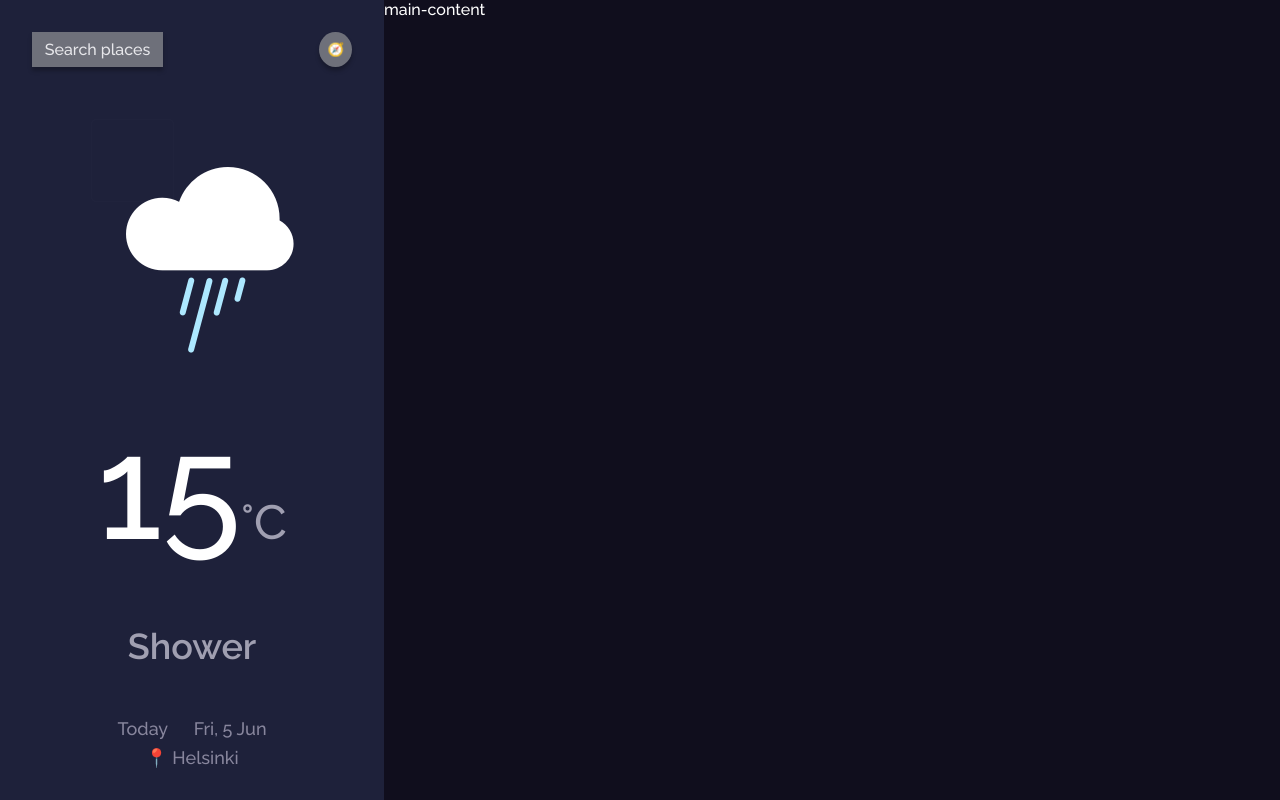
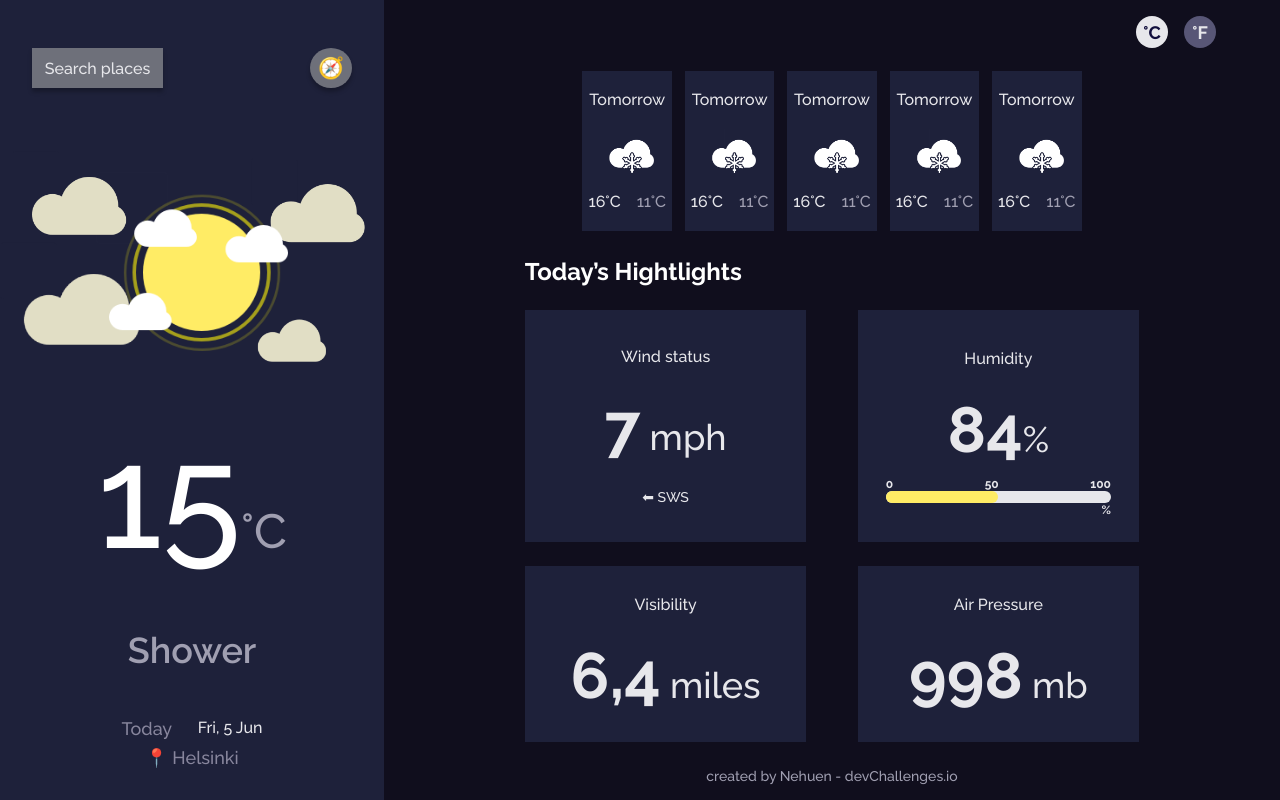
Before and after one commit to NehuenCuenca/weather-app-nc, a Vue app: page / in a window 1280 px wide. Built offline with nearby package versions, Linux system fonts and the light colour scheme.

Commit message:
desktop mediaquery ready

```diff
--- a/src/App.vue
+++ b/src/App.vue
@@ -1,11 +1,35 @@
 <template>
   <div class="semi-drawer">
     <div class="search-buttons">
-      <button class="search-places">Search places</button>
+      <button class="search-places" @click="() => isSearchingPlaces = true">Search places</button>
       <button class="activate-location">🧭</button>
     </div>
 
-    <img src="./assets/LightRain.png" alt="" />
+    <form class="search-for-places" v-if="isSearchingPlaces" @submit.prevent="submitForm">
+      <button class="close-btn" @click="() => isSearchingPlaces = false">X</button>
+
+      <div class="write-block">
+        <input type="text" placeholder="🔍 search location">
+        <button>Search</button>
+      </div>
+
+      <ul class="default-places-list">
+        <li class="default-place-item">
+          <button>London</button>
+        </li>
+        <li class="default-place-item">
+          <button>Barcelona</button>
+        </li>
+        <li class="default-place-item">
+          <button>Long Beach</button>
+        </li>
+      </ul>
+    </form>
+
+    <div class="parent">
+      <img src="./assets/Cloud-background.png" alt="cloud" class="bg-img">
+      <img src="./assets/LightCloud.png" alt="principal" class="principal-img">
+    </div>
 
     <div class="big-grade-today">
       <span class="number">15</span>
@@ -20,21 +44,122 @@
       <span class="location">📍 Helsinki</span>
     </div>
   </div>
-  <div class="main-content">main-content</div>
+
+  <div class="main-content">
+    <div class="measure-selector">
+      <button class="celsius active">°C</button>
+      <button class="fahrenheit">°F</button>
+    </div>
+
+    <ul class="next-days-list">
+      <li class="next-day-item">
+        <span class="date">Tomorrow</span>
+        <img src="./assets/Snow.png" alt="" class="climate">
+        <div class="max-min">
+          <span class="max">16°C</span>
+          <span class="min">11°C</span>
+        </div>
+      </li>
+      <li class="next-day-item">
+        <span class="date">Tomorrow</span>
+        <img src="./assets/Snow.png" alt="" class="climate">
+        <div class="max-min">
+          <span class="max">16°C</span>
+          <span class="min">11°C</span>
+        </div>
+      </li>
+      <li class="next-day-item">
+        <span class="date">Tomorrow</span>
+        <img src="./assets/Snow.png" alt="" class="climate">
+        <div class="max-min">
+          <span class="max">16°C</span>
+          <span class="min">11°C</span>
+        </div>
+      </li>
+      <li class="next-day-item">
+        <span class="date">Tomorrow</span>
+        <img src="./assets/Snow.png" alt="" class="climate">
+        <div class="max-min">
+          <span class="max">16°C</span>
+          <span class="min">11°C</span>
+        </div>
+      </li>
+      <li class="next-day-item">
+        <span class="date">Tomorrow</span>
+        <img src="./assets/Snow.png" alt="" class="climate">
+        <div class="max-min">
+          <span class="max">16°C</span>
+          <span class="min">11°C</span>
+        </div>
+      </li>
+    </ul>
+
+    <div class="todays-hightlights">
+      <span class="title">Today’s Hightlights </span>
+      <div class="first-row-wrapper">
+        <div class="hightlight wind-status">
+          <span class="title">Wind status</span>
+          <div class="big-number">
+            <span class="number">7</span>
+            <span class="not-number"> mph</span>
+          </div>
+          <span class="wind-direction">⬅ SWS</span>
+        </div>
+        <div class="hightlight humidity-status">
+          <span class="title">Humidity</span>
+          <div class="big-number">
+            <span class="number">84</span>
+            <span class="not-number">%</span>
+          </div>
+          <div class="progress-bar-parent">
+            <div class="bg-bar-child"></div>
+            <div class="percentages">
+              <span class="zero">0</span>
+              <span class="fifty">50</span>
+              <span class="hundred">100</span>
+            </div>
+            <span class="percentage-icon">%</span>
+          </div>
+        </div>
+      </div>
+      <div class="hightlight visibility-status">
+        <span class="title">Visibility</span>
+        <div class="big-number">
+          <span class="number">6,4</span>
+          <span class="not-number"> miles</span>
+        </div>
+      </div>
+      <div class="hightlight air-pressure-status">
+        <span class="title">Air Pressure</span>
+        <div class="big-number">
+          <span class="number">998</span>
+          <span class="not-number"> mb</span>
+        </div>
+      </div>
+    </div>
+
+    <footer>created by Nehuen - devChallenges.io</footer>
+  </div>
 </template>
 
 <script>
+import { ref } from 'vue';
+
 export default {
   setup() {
-    return {};
+    const isSearchingPlaces = ref(false)
+    return {
+      isSearchingPlaces,
+    };
   },
 };
 </script>
 
 <style scoped>
 .semi-drawer {
+  position: relative;
   background-color: #1e213a;
-  padding: 2rem;
+  padding: 2rem 0;
   display: flex;
   flex-direction: column;
   justify-content: space-between;
@@ -43,6 +168,7 @@ export default {
 
 .search-buttons {
   width: 100%;
+  padding: 1rem 2rem;
   display: flex;
   justify-content: space-between;
 }
@@ -58,16 +184,107 @@ button.search-places {
 button.activate-location {
   box-shadow: 0px 4px 4px 0px #00000040;
   background-color: #6e707a;
-  padding: 0.5rem;
+  padding: .5rem;
   border-radius: 100%;
+  font-size: 1.3rem;
 }
 
-img {
+form.search-for-places {
+  height: 100%;
+  width: 100%;
+  padding: 4vh 2vw;
+  z-index: 999;
+  position: absolute;
+  top: 0;
+  left: 0;
+  background-color: inherit;
+  display: flex;
+  flex-direction: column;
+  align-items: center;
+  gap: 5vh 0;
 }
+
+.close-btn {
+  background-color: transparent;
+  color: #E7E7EB;
+  font-size: 1.2rem;
+  align-self: flex-end;
+}
+
+.write-block {
+  display: flex;
+  gap: 1vw;
+}
+
+.write-block input {
+  padding: .5rem;
+  color: #E7E7EB;
+  border: .5px solid #E7E7EB;
+  background-color: transparent;
+  outline: none;
+}
+
+.write-block button {
+  padding: .5rem;
+  font: 600 1rem 'Raleway', sans-serif;
+  color: #E7E7EB;
+  background-color: #3C47E9;
+}
+
+ul.default-places-list {
+  width: 100%;
+  height: 30vh;
+  display: flex;
+  flex-direction: column;
+  justify-content: space-between;
+  align-items: center;
+}
+
+li.default-place-item {
+  width: 80%;
+}
+
+.default-place-item button {
+  width: 100%;
+  text-align: start;
+  padding: 1rem;
+  background-color: transparent;
+  font: 500 1rem 'Raleway', sans-serif;
+  color: #E7E7EB;
+}
+
+.default-place-item:hover {
+  border: 1px solid #616475;
+}
+
+
+.parent {
+  position: relative;
+  top: 0%;
+  left: 0%;
+  overflow: hidden;
+}
+
+.parent .bg-img {
+  width: 100%;
+  position: relative;
+  top: 0;
+  left: 0;
+  mix-blend-mode: difference;
+}
+
+.parent .principal-img {
+  width: 50%;
+  position: absolute;
+  top: 10%;
+  left: 25%;
+}
+
 
 .big-grade-today .number {
   font: 500 9rem "Raleway", sans-serif;
 }
+
 .big-grade-today .measure {
   font: 100 3rem "Raleway", sans-serif;
   color: #a09fb1;
@@ -90,5 +307,197 @@ img {
 
 .main-content {
   background-color: #100e1d;
+  padding: 1rem 4rem;
+  display: grid;
+  grid-template-columns: 100%;
+  grid-template-rows: repeat(4, auto);
+  grid-template-areas:
+    "measures"
+    "next-days-list"
+    "todays-hightlights"
+    "footer"
+  ;
+  gap: 2vh 0;
 }
-</style>
+
+.measure-selector {
+  grid-area: measures;
+  height: fit-content;
+  width: fit-content;
+  display: flex;
+  gap: 1rem;
+  place-self: start end;
+}
+
+.measure-selector button {
+  width: 2rem;
+  aspect-ratio: 1/1;
+  border-radius: 50%;
+  background-color: #585676;
+  color: #E7E7EB;
+  font: 700 1.125rem 'Raleway', sans-serif;
+}
+
+.measure-selector button.active {
+  color: #110E3C;
+  background-color: #E7E7EB;
+}
+
+
+
+ul.next-days-list {
+  grid-area: next-days-list;
+  height: 20vh;
+  width: 65%;
+  display: flex;
+  justify-content: space-between;
+  place-self: start center;
+  gap: 0 1vw;
+}
+
+li.next-day-item {
+  height: 100%;
+  background-color: #1E213A;
+  display: flex;
+  flex-direction: column;
+  justify-content: space-evenly;
+  align-items: center;
+}
+
+.date {
+  font: 500 1rem 'Raleway', sans-serif;
+  color: #E7E7EB;
+}
+
+img.climate {
+  width: 60%;
+}
+
+.max-min {
+  font: 500 1rem 'Raleway', sans-serif;
+  display: flex;
+  gap: 1rem;
+}
+
+.max {
+  color: #E7E7EB;
+}
+
+.min {
+  color: #A09FB1;
+}
+
+
+.todays-hightlights {
+  grid-area: todays-hightlights;
+  width: 80%;
+  display: grid;
+  place-self: center center;
+  grid-template-columns: 1fr 1fr;
+  grid-template-rows: repeat(3, auto);
+  grid-template-areas:
+    "title title"
+    "wind humidity"
+    "visibility air-pressure"
+  ;
+  gap: 3vh 4vw;
+}
+
+.todays-hightlights .title {
+  grid-area: title;
+  font: 700 1.5rem 'Raleway', sans-serif;
+}
+
+.todays-hightlights .first-row-wrapper {
+  display: contents;
+}
+
+.todays-hightlights .first-row-wrapper>.hightlight {
+  height: 29vh;
+}
+
+.todays-hightlights .hightlight {
+  background-color: #1E213A;
+  color: #E7E7EB;
+  height: 22vh;
+  display: flex;
+  flex-direction: column;
+  justify-content: center;
+  align-items: center;
+  gap: 3vh 0;
+}
+
+.hightlight .title {
+  font: 500 1rem 'Raleway', sans-serif;
+}
+
+/* .hightlight .big-number {} */
+.big-number .number {
+  font: 700 4rem 'Raleway', sans-serif;
+}
+
+.big-number .not-number {
+  font: 500 2.25rem 'Raleway', sans-serif;
+}
+
+
+.wind-status {
+  grid-area: wind;
+}
+
+.wind-status .wind-direction {
+  font: 500 14px 'Raleway', sans-serif;
+}
+
+.humidity-status {
+  grid-area: humidity;
+}
+
+.humidity-status .progress-bar-parent {
+  width: 80%;
+  height: 1.5vh;
+  position: relative;
+  background-color: #E7E7EB;
+  border-radius: 80px;
+  font: 700 12px 'Raleway', sans-serif;
+}
+
+.progress-bar-parent .bg-bar-child {
+  height: 100%;
+  width: 50%;
+  position: absolute;
+  top: 0;
+  left: 0;
+  background-color: #FFEC65;
+  border-radius: 80px;
+}
+
+.percentages {
+  width: 100%;
+  position: absolute;
+  bottom: 100%;
+  display: flex;
+  justify-content: space-between;
+}
+
+.percentage-icon {
+  position: absolute;
+  top: 100%;
+  right: 0;
+}
+
+.visibility-status {
+  grid-area: visibility;
+}
+
+.air-pressure-status {
+  grid-area: air-pressure;
+}
+
+
+footer {
+  grid-area: footer;
+  color: #A09FB1;
+  font: 500 14px 'Raleway', sans-serif;
+  place-self: end center;
+}</style>
--- a/src/style.css
+++ b/src/style.css
@@ -1,4 +1,4 @@
-/* https://www.figma.com/file/Gw0ZNBbYN8asqFlZWy3jG1/Country-Quiz?type=design&node-id=0-1&mode=design&t=qh49jtcy308p3flT-0 */
+/* https://www.figma.com/file/5X3Ao3gEqZPqqKctP7riDF/weather-app?type=design&node-id=0-1&mode=design&t=OyD99mCUak5rdUUm-0 */
 
 @import url('https://fonts.googleapis.com/css2?family=Raleway:wght@500;600;700&display=swap');
 
```
